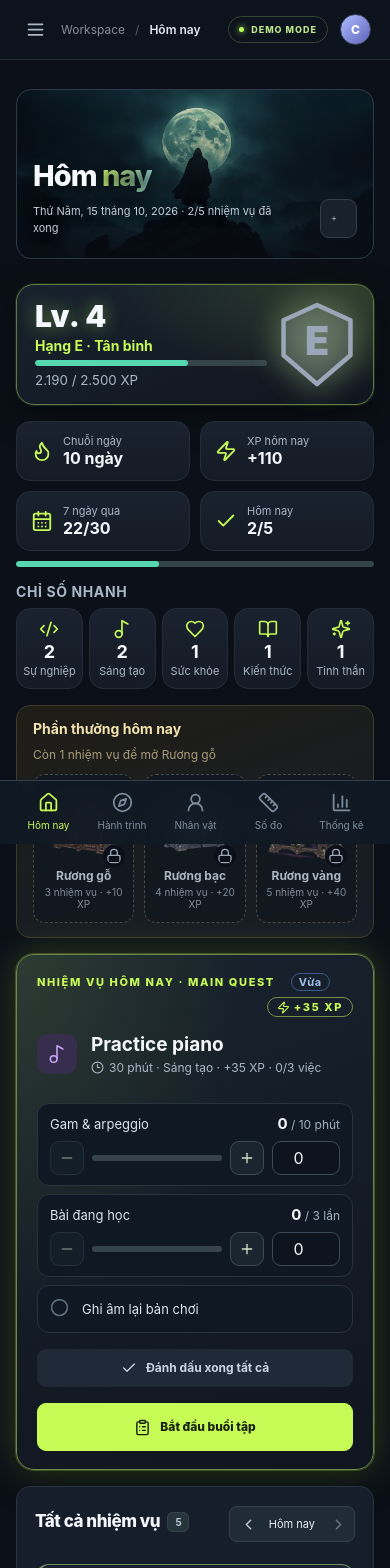
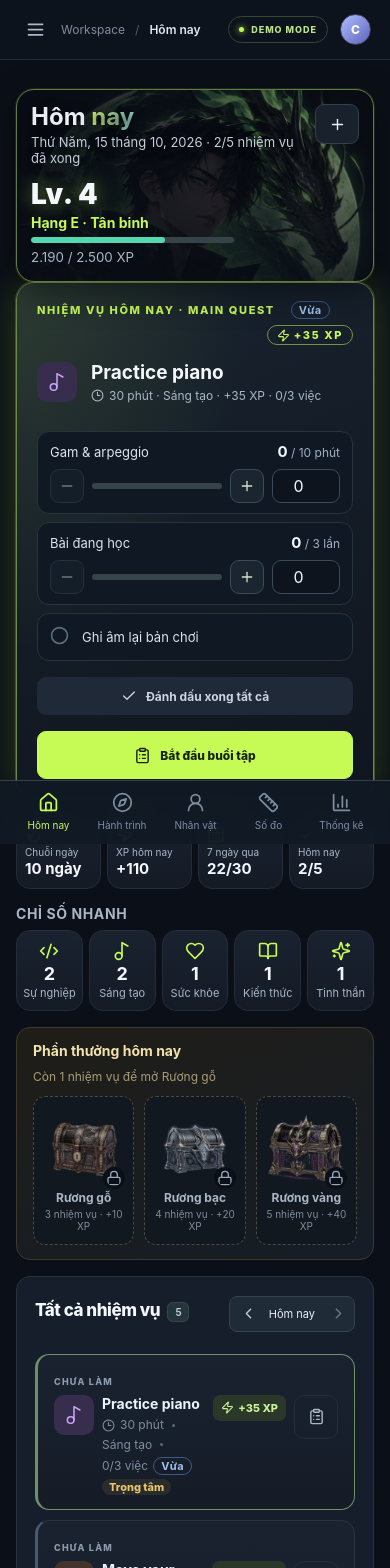
Before and after one commit to canhnh0511-star/LifeOS, a React (Vite) app in the folder frontend/: page / in a window 390 px wide. Shown: the top 1568 px of the page. Built offline with nearby package versions, Linux system fonts and the light colour scheme; no server answers.

Commit message:
feat(frontend): B-35b Today hero with avatar, Main Quest right under it, compact day tiles; quest cards no longer clip or overlap at 390px
Co-Authored-By: Claude Sonnet 5.5 <noreply@anthropic.com>

```diff
--- a/frontend/src/pages/TodayPage.tsx
+++ b/frontend/src/pages/TodayPage.tsx
@@ -39,7 +39,6 @@ export function TodayPage({ dashboard, selectedDate, today, busyId, onSelectDate
   const [opened, setOpened] = useState(loadOpened);
   const cur = dashboard?.progress;
   const total = dashboard?.scheduledCount || 0, done = dashboard?.completedCount || 0;
-  const dayPct = pct(done, total);
   const levelPct = cur ? pct(cur.totalXp - cur.levelStartXp, cur.nextLevelXp - cur.levelStartXp) : 0;
   const level = cur?.level || 1, stage = stageForLevel(level), rank = stage.rank;
   const weeklyDone = weekly?.completedCount ?? 0, weeklyTotal = weekly?.scheduledCount ?? 0;
@@ -60,9 +59,9 @@ export function TodayPage({ dashboard, selectedDate, today, busyId, onSelectDate
   const rewardHint = !rewards.length ? '' : (unopened ? 'Chạm vào rương để mở' + (nextChest ? ' · ' : '') : '') + (nextChest ? `Còn ${Math.max(1, nextChest.threshold - done)} nhiệm vụ để mở ${tierName(nextChest.tier)}` : unopened ? '' : 'Đã mở hết rương');
   const NextIcon = next ? categoryIcons[next.category] : null;
   return <>
-    <div className="page-header today-banner"><div><h1>{isToday ? <>Hôm <span className="text-gradient">nay</span></> : <span className="text-gradient">Ngày đã chọn</span>}</h1><p>{dateText(selectedDate)} · {total === 0 ? 'chưa có nhiệm vụ nào' : `${done}/${total} nhiệm vụ đã xong`}</p></div><button className="btn btn-outlined" onClick={onNewHabit}><Plus size={17}/> Thói quen mới</button></div>
-    <div className="today-simple">
-      <section className="hunter-status" aria-label="Trạng thái nhân vật">
+    <section className="today-hero" aria-label="Trạng thái nhân vật">
+      <div className="hero-top"><div><h1>{isToday ? <>Hôm <span className="text-gradient">nay</span></> : <span className="text-gradient">Ngày đã chọn</span>}</h1><p>{dateText(selectedDate)} · {total === 0 ? 'chưa có nhiệm vụ nào' : `${done}/${total} nhiệm vụ đã xong`}</p></div><button className="btn btn-outlined hero-new" onClick={onNewHabit} aria-label="Thói quen mới"><Plus size={17}/><span>Thói quen mới</span></button></div>
+      <div className="hunter-status">
         <button className="hunter-main" onClick={() => goTo('character')} aria-label={`Level ${level}, hạng ${rank}, ${stage.name}, xem nhân vật`}>
           <span className="hunter-level">Lv. {level}</span>
           <span className="hunter-title">Hạng {rank} · {stage.name}</span>
@@ -70,14 +69,27 @@ export function TodayPage({ dashboard, selectedDate, today, busyId, onSelectDate
           <small>{number(cur?.totalXp || 0)} / {number(cur?.nextLevelXp || 0)} XP</small>
         </button>
         <span className="hunter-rank"><RankBadge level={level} size="lg" decorative/></span>
-      </section>
+      </div>
+    </section>
+    <div className="today-simple">
+      {next && NextIcon && <article className="next-up" aria-label="Việc tiếp theo">
+        <div className="next-up-label">NHIỆM VỤ HÔM NAY · MAIN QUEST <Difficulty xp={next.xpReward}/><span className="next-up-xp"><Zap size={13}/> +{next.xpReward} XP</span></div>
+        <div className="next-up-main"><IconBubble icon={NextIcon} tone={categoryColors[next.category]}/><div><h2>{next.title}</h2><small><Clock3 size={13}/> {next.targetMinutes} phút · {categoryLabel(next.category)} · +{next.xpReward} XP{next.objectives.length > 0 && ` · ${metCount(next.objectives)}/${next.objectives.length} việc`}</small></div></div>
+        {isRunning(loadTimer(next.habitId, selectedDate)) && <small className="timer-running" role="status"><Timer size={13}/> Đồng hồ buổi tập đang chạy</small>}
+        {next.objectives.length > 0
+          ? <>
+              <ObjectiveList quest={next} onSet={(o, v) => onSetObjective(next, o, v)}/>
+              <button className="btn btn-quiet next-up-quick" disabled={busyId === next.habitId} onClick={() => onToggleQuest(next)}><Check size={16}/> Đánh dấu xong tất cả</button>
+            </>
+          : <button className="btn btn-primary" disabled={busyId === next.habitId} onClick={() => onToggleQuest(next)}><Check size={17}/> Hoàn thành</button>}
+        <button className="btn btn-primary next-up-start" onClick={() => setDetailId(next.habitId)}><ClipboardList size={17}/> Bắt đầu buổi tập</button>
+      </article>}
       <div className="today-tiles" aria-label="Tóm tắt hôm nay">
         <div className="today-tile" title="Số ngày liên tiếp hoàn thành ít nhất một nửa nhiệm vụ trong ngày"><Flame size={22}/><span><small>Chuỗi ngày</small><strong>{dashboard?.dayStreak || 0} ngày</strong></span></div>
         <div className="today-tile"><Zap size={22}/><span><small>{isToday ? 'XP hôm nay' : 'XP ngày này'}</small><strong>+{dashboard?.earnedXpToday || 0}</strong></span></div>
         <div className="today-tile" title="Nhiệm vụ đã xong trên số có lịch trong 7 ngày qua"><CalendarDays size={22}/><span><small>7 ngày qua</small><strong>{weeklyDone}/{weeklyTotal}</strong></span></div>
         <div className="today-tile"><Check size={22}/><span><small>Hôm nay</small><strong>{done}/{total}</strong></span></div>
       </div>
-      <div className="today-progress-line" aria-hidden="true"><ProgressBar value={dayPct} variant="green" size="slim"/></div>
       {(cur?.areas?.length ?? 0) > 0 && <section className="quick-stats" aria-label="Chỉ số nhanh">
         <h2 className="quick-stats-title">Chỉ số nhanh</h2>
         <ul>{cur!.areas.map(a => { const Icon = categoryIcons[a.category]; return <li key={a.category}><Icon size={20} aria-hidden="true"/><strong>{a.level}</strong><small>{categoryLabel(a.category)}</small></li>; })}</ul>
@@ -95,18 +107,6 @@ export function TodayPage({ dashboard, selectedDate, today, busyId, onSelectDate
         })}</ul>
       </section>}
 
-      {next && NextIcon && <article className="next-up" aria-label="Việc tiếp theo">
-        <div className="next-up-label">NHIỆM VỤ HÔM NAY · MAIN QUEST <Difficulty xp={next.xpReward}/><span className="next-up-xp"><Zap size={13}/> +{next.xpReward} XP</span></div>
-        <div className="next-up-main"><IconBubble icon={NextIcon} tone={categoryColors[next.category]}/><div><h2>{next.title}</h2><small><Clock3 size={13}/> {next.targetMinutes} phút · {categoryLabel(next.category)} · +{next.xpReward} XP{next.objectives.length > 0 && ` · ${metCount(next.objectives)}/${next.objectives.length} việc`}</small></div></div>
-        {isRunning(loadTimer(next.habitId, selectedDate)) && <small className="timer-running" role="status"><Timer size={13}/> Đồng hồ buổi tập đang chạy</small>}
-        {next.objectives.length > 0
-          ? <>
-              <ObjectiveList quest={next} onSet={(o, v) => onSetObjective(next, o, v)}/>
-              <button className="btn btn-quiet next-up-quick" disabled={busyId === next.habitId} onClick={() => onToggleQuest(next)}><Check size={16}/> Đánh dấu xong tất cả</button>
-            </>
-          : <button className="btn btn-primary" disabled={busyId === next.habitId} onClick={() => onToggleQuest(next)}><Check size={17}/> Hoàn thành</button>}
-        <button className="btn btn-primary next-up-start" onClick={() => setDetailId(next.habitId)}><ClipboardList size={17}/> Bắt đầu buổi tập</button>
-      </article>}
       {allDone && <article className="next-up next-up-done" aria-label="Đã xong hôm nay">
         <div className="next-up-main"><PartyPopper size={28}/><div><h2>Bạn đã hoàn thành hết hôm nay.</h2><small>Nghỉ ngơi, hoặc xem nhân vật của bạn tiến bộ thế nào.</small></div></div>
         <button className="btn btn-secondary" onClick={() => goTo('character')}>Xem nhân vật</button>
--- a/frontend/src/styles.css
+++ b/frontend/src/styles.css
@@ -307,3 +307,32 @@ button.chest{font:inherit;cursor:pointer;width:100%}button.chest:hover{filter:br
 :root:not([data-motion="reduce"]) .next-up:not(.next-up-done){animation:quest-glow 3.6s ease-in-out infinite}
 @media(prefers-reduced-motion:reduce){.next-up{animation:none!important}}
 @media(max-width:560px){.today-tiles{grid-template-columns:repeat(2,minmax(0,1fr))}.quick-stats ul{gap:6px}.quick-stats li{padding:10px 2px}.hunter-level{font-size:30px}}
+
+/* B-35b: Today hero — one compact card with the avatar, then the Main Quest straight below (390px audit) */
+.today-hero{position:relative;display:grid;gap:14px;padding:16px 18px 18px;border-radius:18px;overflow:hidden;min-height:196px;align-content:space-between;border:1px solid color-mix(in srgb,var(--accent) 38%,var(--line));background:linear-gradient(90deg,rgba(8,12,20,.92) 0%,rgba(8,12,20,.7) 46%,rgba(8,12,20,.1) 100%),linear-gradient(180deg,rgba(8,12,20,.2),rgba(8,12,20,.82)),url('/art/avatar.jpg') right 18%/cover no-repeat,var(--bg);box-shadow:0 0 0 1px color-mix(in srgb,var(--accent) 10%,transparent),0 10px 34px #0007}
+.today-hero .hero-top{display:flex;align-items:flex-start;justify-content:space-between;gap:10px}
+.today-hero h1{margin:0;font-size:24px;line-height:1.1}.today-hero p{margin:4px 0 0;color:#c3cedb;font-size:13px}
+.today-hero h1,.today-hero p{text-shadow:0 2px 12px #000c}
+.today-hero .hero-new{min-height:40px;padding:0 12px;flex:0 0 auto}
+.today-hero .hunter-status{padding:0;border:0;background:none;box-shadow:none;max-width:68%}
+.today-hero .hunter-rank{display:none}
+@media(max-width:560px){
+  .today-hero{min-height:172px;padding:14px 14px 16px;background-position:right 12%}
+  .today-hero .hero-new span{display:none}.today-hero .hero-new{width:44px;padding:0;justify-content:center}
+  .today-hero .hunter-status{max-width:62%}.hunter-level{font-size:28px}
+  .today-tiles{grid-template-columns:repeat(4,minmax(0,1fr));gap:6px}
+  .today-tile{flex-direction:column;align-items:flex-start;gap:4px;padding:10px 8px}.today-tile svg{width:18px;height:18px}
+  .today-tile strong{font-size:15px}.today-tile small{font-size:10px;line-height:1.15}
+}
+
+/* B-35b: quest cards no longer clip or overlap on 390px: title wraps to two lines, meta wraps, chips sit in the flow */
+.quest-card-head{align-items:flex-start}
+.quest-card-head .quest-body strong,.quest-row .quest-body strong{white-space:normal;display:-webkit-box;-webkit-line-clamp:2;-webkit-box-orient:vertical;font-size:14px;line-height:1.25}
+.quest-card-head .quest-body small,.quest-row .quest-body small{flex-wrap:wrap;row-gap:4px;font-size:12px;line-height:1.3}
+.quest-body small .diff-chip,.quest-body small .main-tag{margin-left:0}
+.quest-card-head .xp-tag{padding:6px 8px;font-size:11px;align-self:flex-start}
+.quest-card-head .quest-detail-btn{margin-left:0}
+@media(max-width:560px){.quest-card-head{gap:8px}.quest-card-head .quest-body{flex:1 1 0}}
+.quest-row-wrap{gap:8px;align-items:stretch;margin-bottom:8px}
+.quest-row-wrap .quest-detail-btn{align-self:center}
+.quest-row{padding:12px 12px;border:1px solid var(--line);border-left-width:3px;border-radius:12px}
```
Also changed, not shown: frontend/public/art/avatar.jpg (added).
